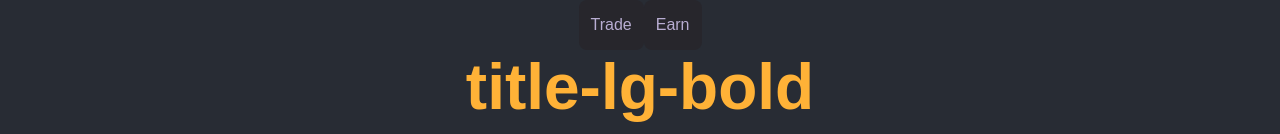
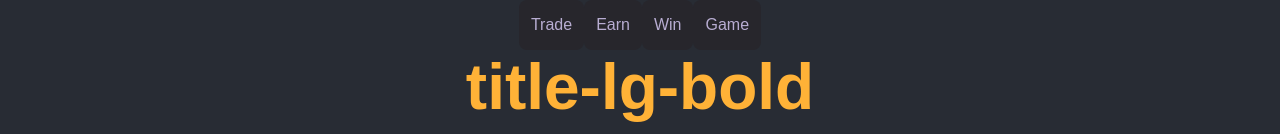
Before and after one commit to Develhope-e3/pancake-swap, a React (Create React App) app: page / in a window 1280 px wide. Shown: the top 134 px of the page. Built offline with nearby package versions, Linux system fonts and the light colour scheme.

Commit message:
avanzo dropdowns

```diff
--- a/src/App.js
+++ b/src/App.js
@@ -12,7 +12,7 @@ import Link from "./componentes/Link/Link.js";
 import Texto from "./componentes/Texto/Texto.js";
 import Puntos from "./componentes/Puntos/Puntos.js";
 import Dropdown from "./componentes/Dropdown/Dropdown";
-import { earn, trade } from "./data/dropdownItems";
+import { earn, trade, win, game } from "./data/dropdownItems";
 
 function App() {
   return (
@@ -33,6 +33,20 @@ function App() {
             <Dropdown
               dropdownItems={earn}
               label={"Earn"}
+              href={"www.google.com"}
+              className={"navbar-anchor"}
+            />
+
+            <Dropdown
+              dropdownItems={win}
+              label={"Win"}
+              href={"www.google.com"}
+              className={"navbar-anchor"}
+            />
+
+            <Dropdown
+              dropdownItems={game}
+              label={"Game"}
               href={"www.google.com"}
               className={"navbar-anchor"}
             />
--- a/src/data/dropdownItems.js
+++ b/src/data/dropdownItems.js
@@ -39,3 +39,33 @@ export const earn = [
     href: "www.google.com",
   },
 ];
+
+export const win = [
+  {
+    label: "Trading Reward",
+    href: "www.google.com",
+  },
+  {
+    label: "Trading Competition",
+    href: "www.google.com",
+  },
+  {
+    label: "Prediction (BETA)",
+    href: "www.google.com",
+  },
+  {
+    label: "Lottery",
+    href: "www.google.com",
+  },
+  {
+    label: "Pottery (BETA)",
+    href: "www.google.com",
+  },
+];
+
+export const game = [
+  {
+    label: "Pancake Protectors",
+    href: "www.google.com",
+  }
+];
```
